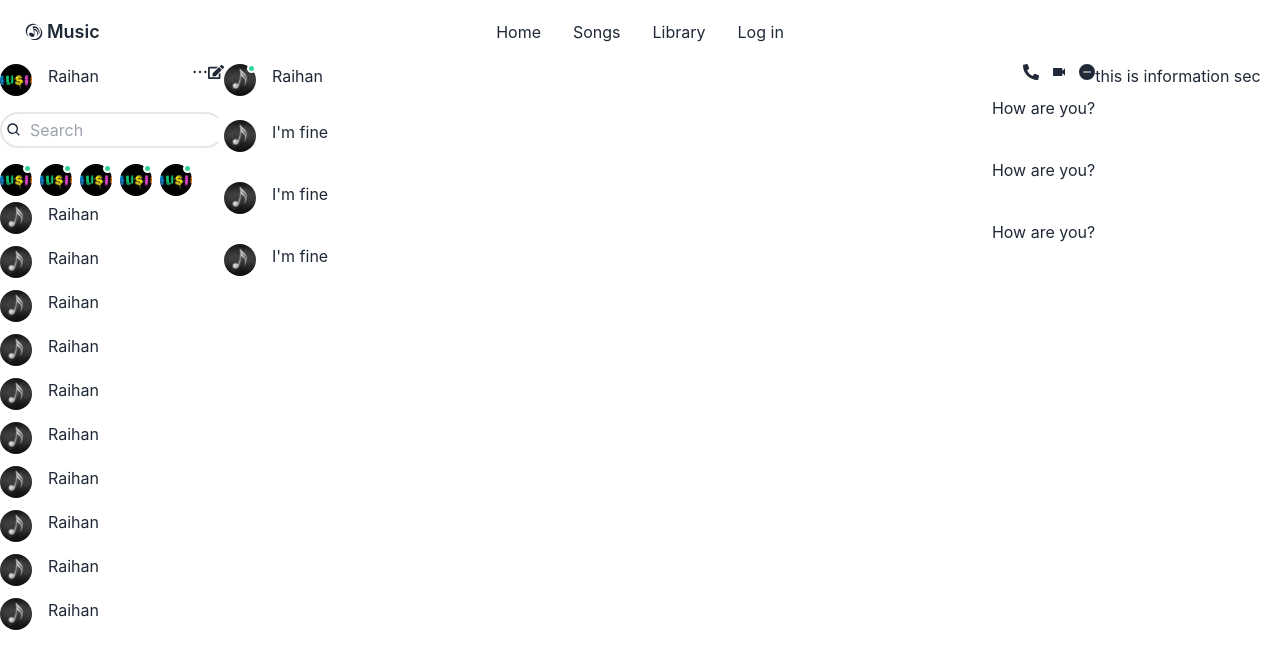
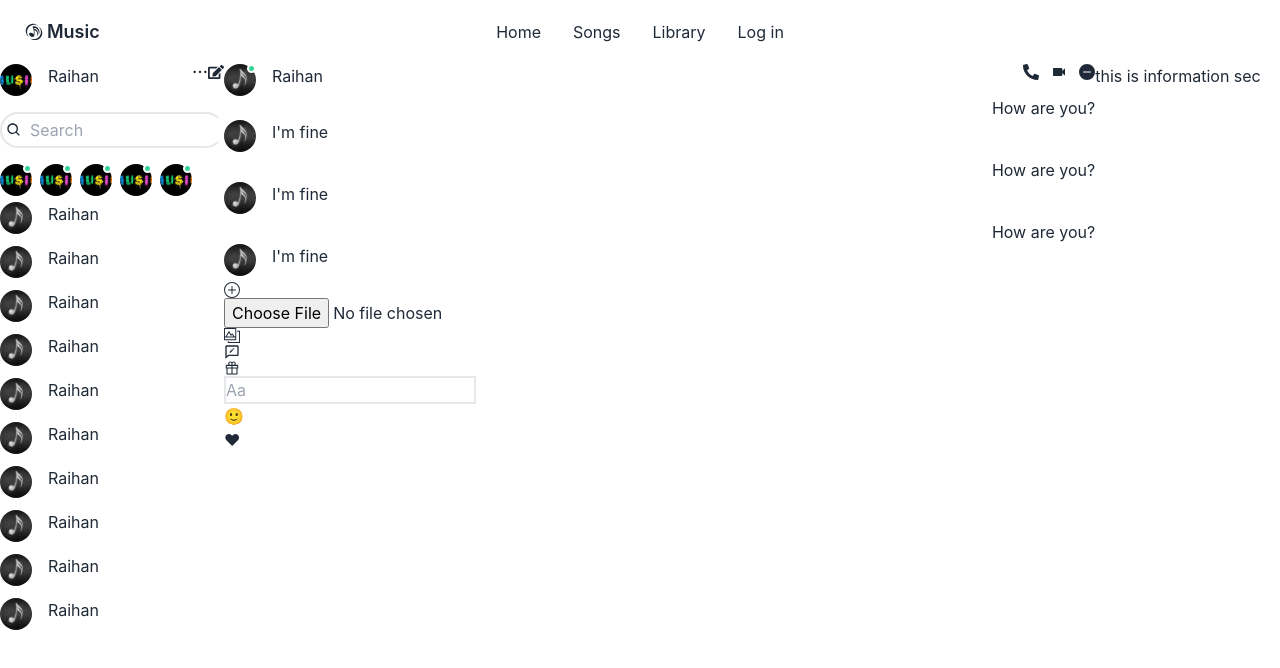
Before and after one commit to rhnchowdhury/Real-chat-app-client, a React (Create React App) app: page / in a window 1280 px wide. Shown: the top 668 px of the page. Built offline with nearby package versions, Linux system fonts and the light colour scheme; no server answers.

Commit message:
send text part added

```diff
--- a/src/Components/Pages/RightSides/MessageSec/MessageSec.js
+++ b/src/Components/Pages/RightSides/MessageSec/MessageSec.js
@@ -3,6 +3,7 @@ import { FaPhoneAlt } from 'react-icons/fa';
 import { MdVideocam } from "react-icons/md";
 import { BsFillDashCircleFill } from "react-icons/bs";
 import img1 from '../../../assets/msc.jpg'
+import MessageSend from './MessageSend';
 
 const MessageSec = () => {
     return (
@@ -49,6 +50,7 @@ const MessageSec = () => {
                     <p className='text-red'>I'm fine</p>
                 </div>
             </div>
+            <MessageSend></MessageSend>
         </section>
     );
 };
--- /dev/null
+++ b/src/Components/Pages/RightSides/MessageSec/MessageSend.js
@@ -0,0 +1,36 @@
+import React from 'react';
+import { BsPlusCircle } from "react-icons/bs";
+import { AiOutlineGift } from "react-icons/ai";
+import { TfiGallery } from "react-icons/tfi";
+import { BiCommentEdit } from "react-icons/bi";
+
+const MessageSend = () => {
+    return (
+        <section>
+            <div>
+                <div>
+                    <BsPlusCircle></BsPlusCircle>
+                </div>
+                <div>
+                    <input type="file" id='pic' className='form-control' />
+                    <TfiGallery></TfiGallery>
+                </div>
+                <div>
+                    <BiCommentEdit></BiCommentEdit>
+                </div>
+                <div>
+                    <AiOutlineGift></AiOutlineGift>
+                </div>
+                <div>
+                    <input type="text" placeholder='Aa' className='form-control border-2' />
+                    <label htmlFor="emoji">🙂</label>
+                </div>
+                <div>
+                    ❤
+                </div>
+            </div>
+        </section>
+    );
+};
+
+export default MessageSend;
```
